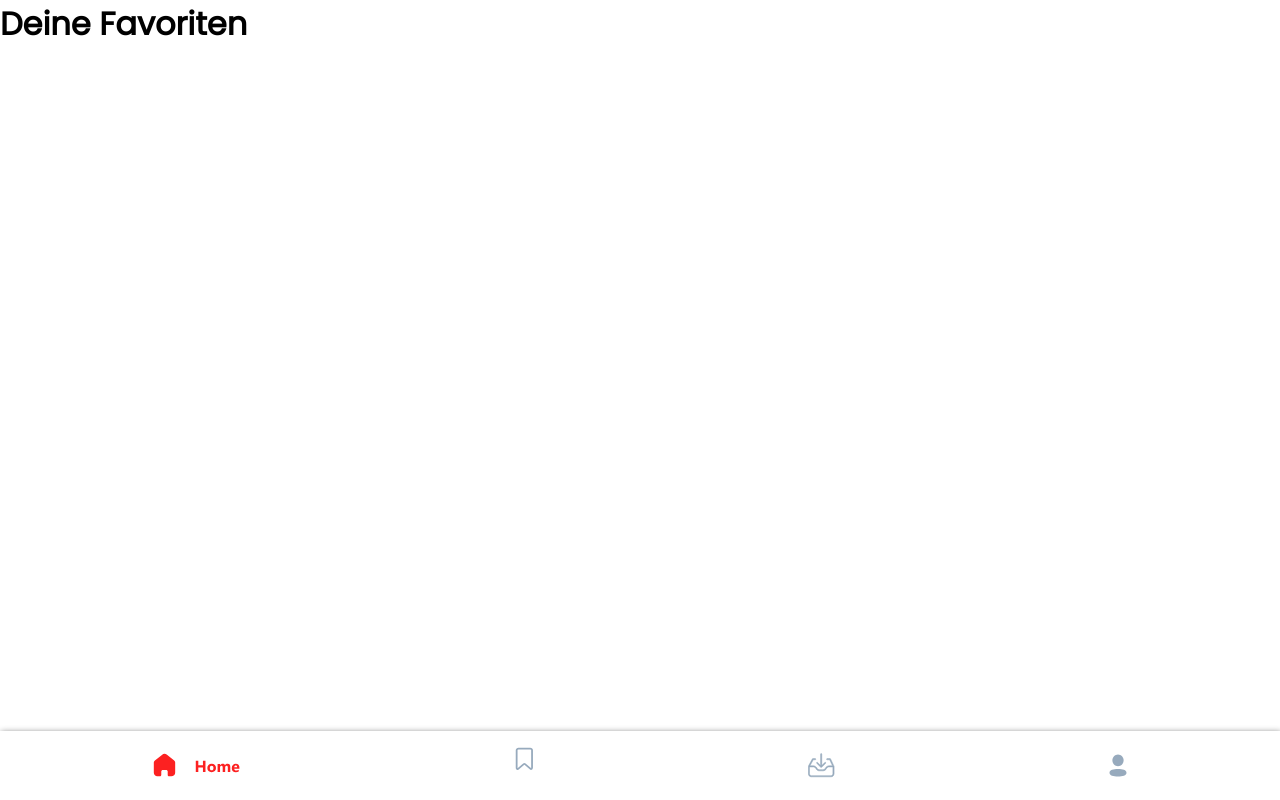
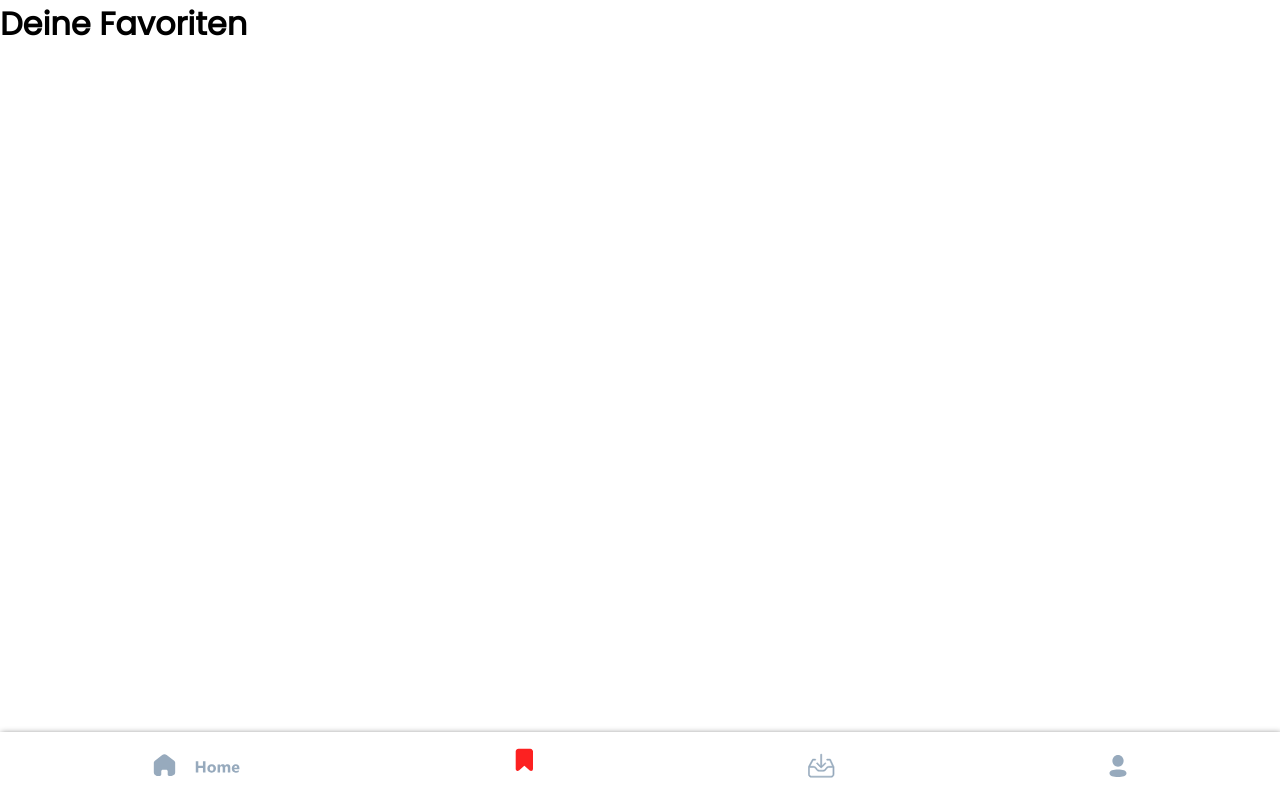
Before and after one commit to Marius-Elting/Frontend-Abschluss-Projekt, a React (Create React App) app: page /favorites in a window 1280 px wide. Built offline with nearby package versions, Linux system fonts and the light colour scheme.

Commit message:
styling improved

```diff
--- a/src/App.js
+++ b/src/App.js
@@ -24,10 +24,10 @@ function App() {
       <Router>
         <Routes>
           <Route path="/" element={<><StartPage /></>} />
-          <Route path="/home" element={<><Home /><Navigation /></>} />
+          <Route path="/home" element={<><Home /><Navigation page={"home"} /></>} />
           <Route path="/discover/:variant/:searchValue" element={<><SearchGenre addToFavorites={addToFavorites} /><Navigation /></>} />
           <Route path="/details/:movieID/:movieName" element={<><Detail /><Navigation /></>} />
-          <Route path="/favorites" element={<><Favorites Favorites={favorites} /><Navigation /></>} />
+          <Route path="/favorites" element={<><Favorites Favorites={favorites} /><Navigation page={"favo"} /></>} />
         </Routes>
       </Router>
     </div>
--- a/src/components/GenreCard/GenreCard.js
+++ b/src/components/GenreCard/GenreCard.js
@@ -9,14 +9,10 @@ import BookmarkSymbol from '../img/BookmarkIcon.png';
 function GenreCard({ data, index, addToFavorites }) {
     const date = new Date(data.release_date);
     let genre = GenreList.genres.find((genre) => genre.id === data.genre_ids[0]);
-    // console.log(cbd);
-    // const imgSRC = data.poster_path === null ? : data.poster_path;
     return (
         <Link key={index} className="genreCard" to={`/details/${data.id}/${data.original_title}`}>
-
             <img className="genreCard-poster" src={`https://image.tmdb.org/t/p/w300/${data.poster_path}`} onError={(e) => { e.onerror = null; e.target.src = Placeholder; }} alt={data.originale_title}></img>
             <img alt="Bookmarksybmol" onClick={() => addToFavorites(data)} className="genreCard-bookmark" src={BookmarkSymbol}></img>
-
             <section className="genreCard-information">
                 <article className="genreCard-movieTitle">
                     <h3 className="genreCard-title">{data.original_title}</h3>
@@ -27,10 +23,8 @@ function GenreCard({ data, index, addToFavorites }) {
                 </article>
                 <article className="genreCard-movieText">
                     <p className="genreCard-releaseYear">{date.getFullYear()} &nbsp;  {genre?.name}</p>
-
                 </article>
             </section>
-
         </Link>
     );
 }
--- a/src/components/Navigation/Navigation.js
+++ b/src/components/Navigation/Navigation.js
@@ -3,23 +3,25 @@ import Profile from '../../assets/icons/Profile.svg';
 import Bookmark from '../../assets/icons/Bookmark.svg';
 import Download from '../../assets/icons/Download.svg';
 import Home from '../../assets/icons/Home.svg';
+import GrayHome from '../../assets/icons/GrayHome.svg';
 import { Link } from 'react-router-dom';
+import RedBookmark from '../../assets/icons/Bookmark-svg-red.svg';
 
 
-function Navigation() {
+function Navigation({ page }) {
+    console.log(page);
     return (
         <div className='navigation'>
             <Link to="/home">
-                <img className='navLinkToHome' alt="Home Button" src={Home}></img>
+                <img className='navLinkToHome' alt="Home Button" src={page !== "home" ? GrayHome : Home}></img>
             </Link>
             <Link to="/favorites">
-                <img alt="Bookmark Button" src={Bookmark}></img>
+                <img alt="Bookmark Button" src={page === "favo" ? RedBookmark : Bookmark}></img>
             </Link>
             <img alt="Download Button" src={Download}></img>
             <img alt="Profile Button" src={Profile}></img>
         </div>
     );
-
 }
 
 export default Navigation;
```
Also changed, not shown: src/assets/icons/Bookmark-svg-red.svg (added), src/assets/icons/GrayHome.svg (added).
